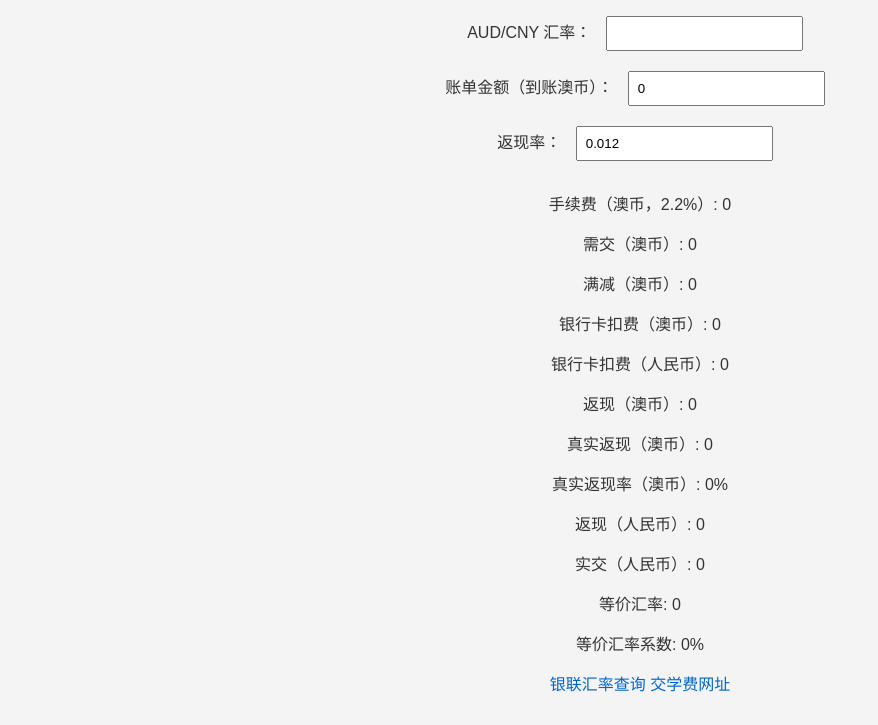
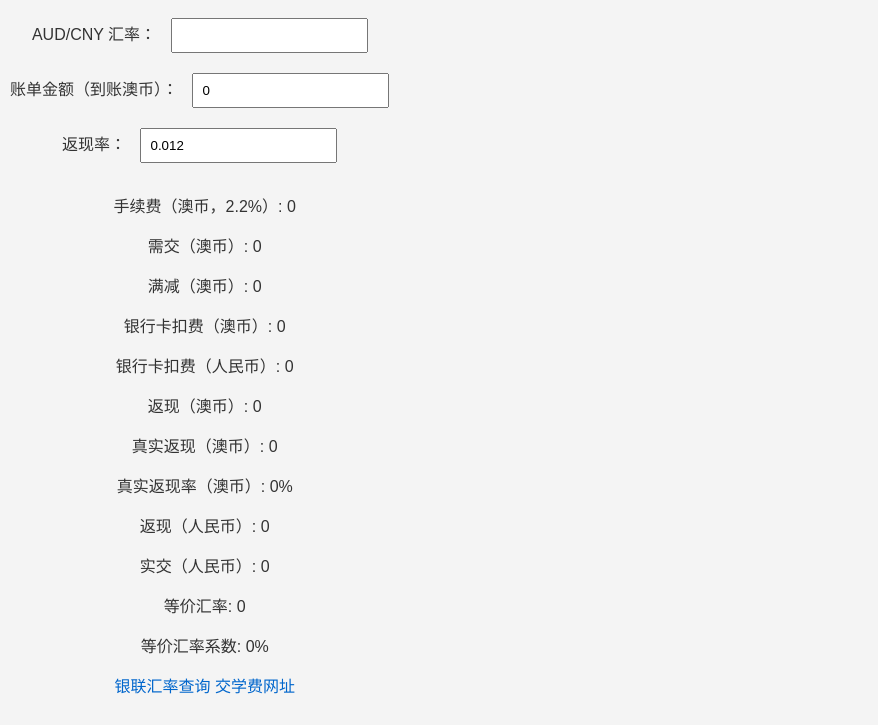
Before and after one commit to chn-lee-yumi/tool, a plain HTML site: page tuition_offers_calculator.html in a window 1280 px wide. Shown: the part 91-816 px from the top of the page, without its empty margins (0-878 px from the left). Drawn offline with Linux system fonts and the light colour scheme.

Commit message:
Update tuition_offers_calculator.html

```diff
--- a/tuition_offers_calculator.html
+++ b/tuition_offers_calculator.html
@@ -10,7 +10,8 @@
             font-family: Arial, sans-serif;
             background-color: #f4f4f4;
             color: #333;
-            margin: 30px;
+            margin: 10px;
+            display: flex;
         }
 
         h1 {
@@ -42,6 +43,7 @@
     </script>
 </head>
 <body>
+    <div style="max-width: 600px;">
     <h1>学费优惠计算器</h1>
 
     <label for="exchangeRate">AUD/CNY 汇率：</label>
@@ -75,6 +77,8 @@
     <a href="https://www.unionpayintl.com/cn/rate/" target="_blank">银联汇率查询</a>
 
     <a href="https://www.chinapayments.com/bpay-unionpay" target="_blank">交学费网址</a>
+
+    </div>
 
     <script>
         function calculate() {
```
